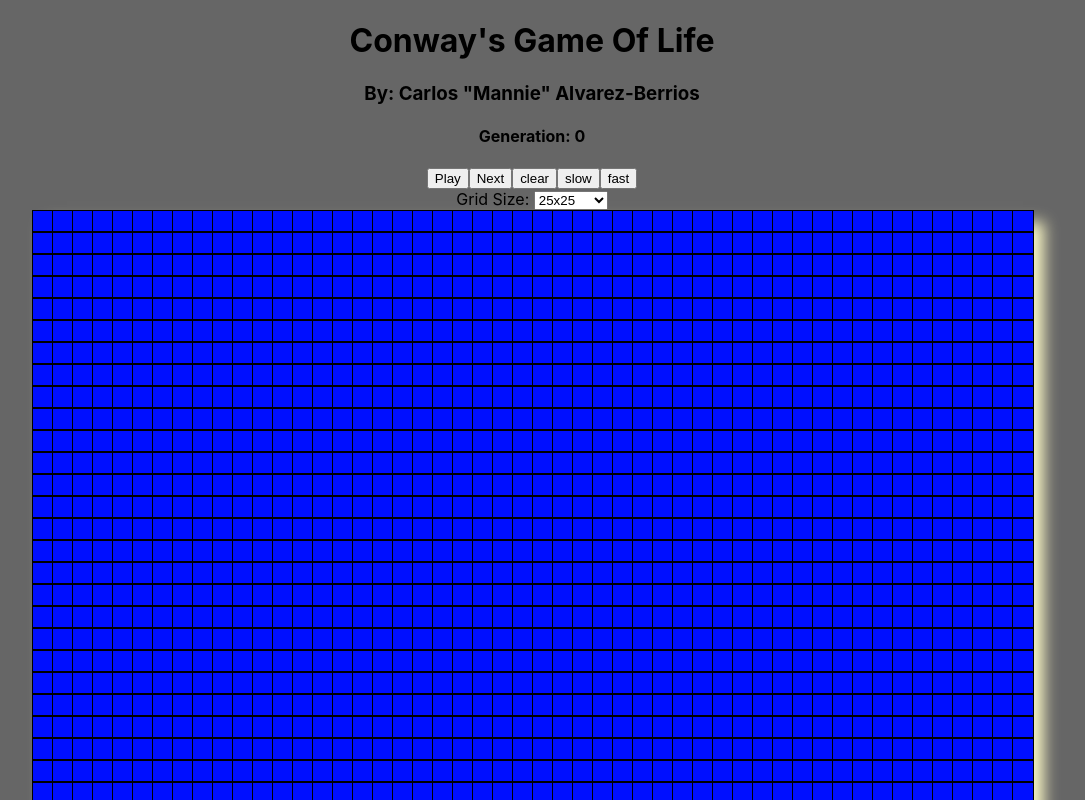
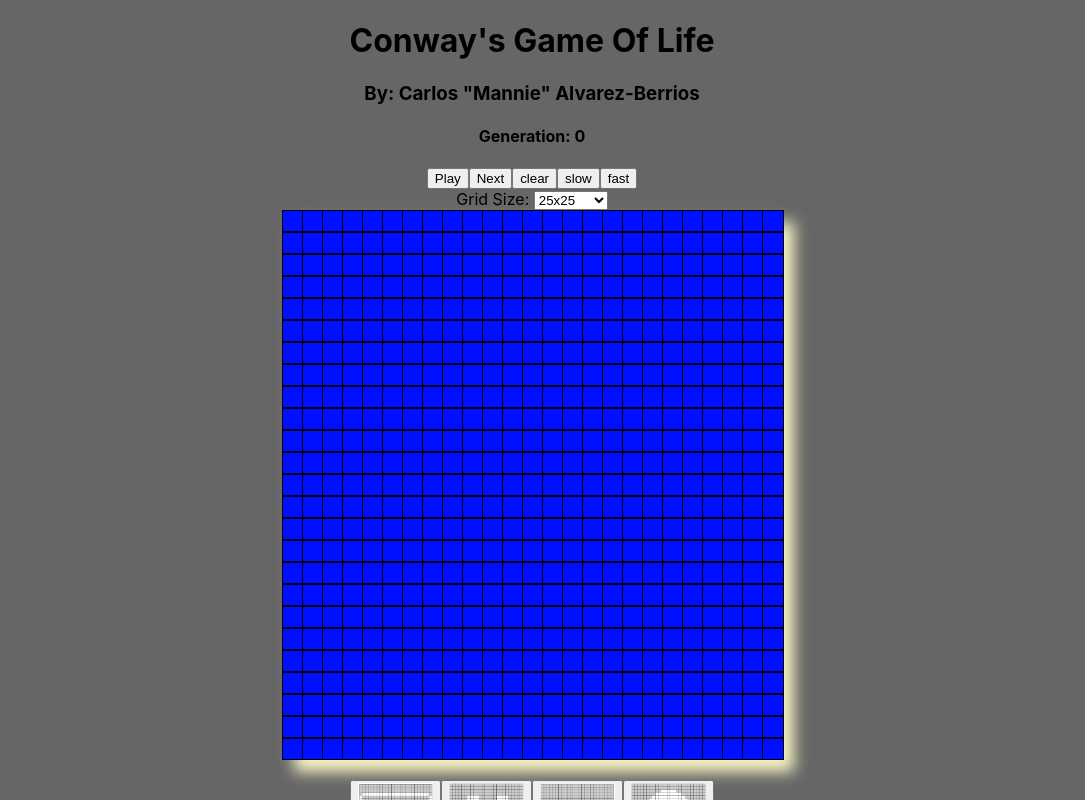
Before and after one commit to calvarezberrios/game_of_life, a React (Create React App) app: page / in a window 1280 px wide. Shown: the top 800 px of the page, without its empty margins (108-1193 px from the left). Built offline with nearby package versions, Linux system fonts and the light colour scheme.

Commit message:
testing changes

```diff
--- a/src/components/Grid.jsx
+++ b/src/components/Grid.jsx
@@ -10,7 +10,9 @@ import skullImg from "../assets/images/skull.png";
 import { life, alien, skull, pacman } from '../presets';
 import findNeighbors from '../utils/findNeighbors';
 
-const initialGrid = Array.from({ length: 50 }).map(() => Array.from({ length: 50 }).fill({ isAlive: false }));
+const size = 25;
+
+const initialGrid = Array.from({ length: size }).map(() => Array.from({ length: size }).fill({ isAlive: false }));
 
 const operations = [
     [0, 1],
@@ -21,7 +23,9 @@ const operations = [
     [-1, -1],
     [1, 0],
     [-1, 0],
-]
+];
+
+
 
 const Grid = () => {
     const [grid, setGrid] = useState(initialGrid);
@@ -45,8 +49,8 @@ const Grid = () => {
     const moveToNextGen = useCallback(() => {
 
         setGrid(grid => produce(grid, copy => {
-            for(let c = 0; c < 50; c++){
-                for(let r = 0; r < 50; r++) {
+            for(let c = 0; c < size; c++){
+                for(let r = 0; r < size; r++) {
                     let neighbors = 0;
 
                     operations.forEach(([x, y]) => {
@@ -139,7 +143,7 @@ export default Grid;
 const GridContainer = styled.div`
     box-shadow: 12px 12px 14px #f8f5c2;
     display: grid;
-    grid-template-columns: repeat(50, 20px);
-    width: ${50 * 20}px;
+    grid-template-columns: repeat(${size}, 20px);
+    width: ${size * 20}px;
     margin: 0 auto;
 `;
```
